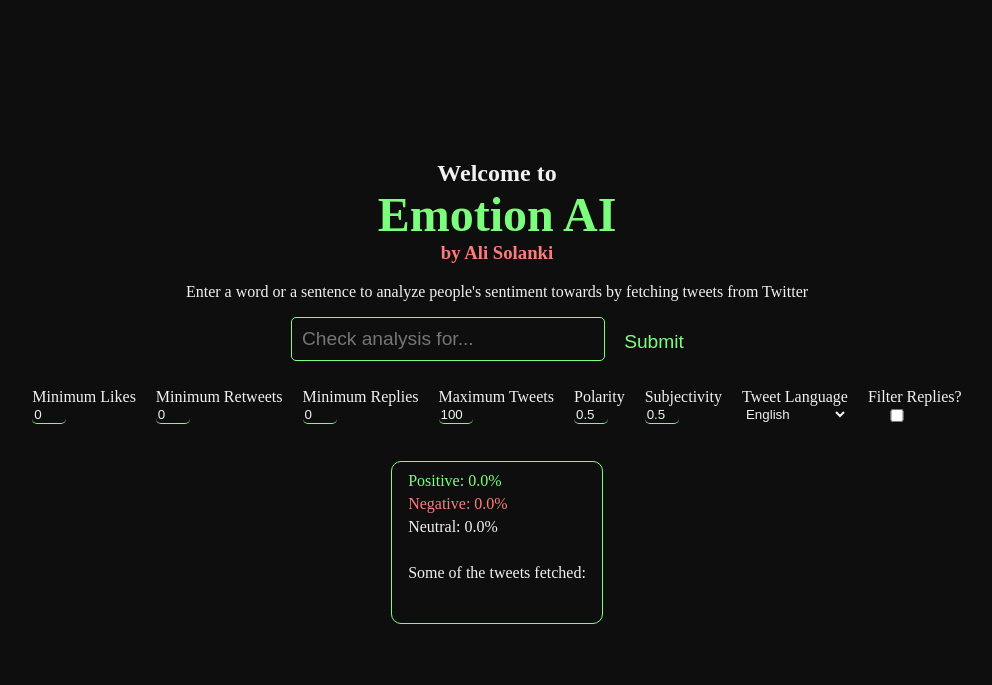
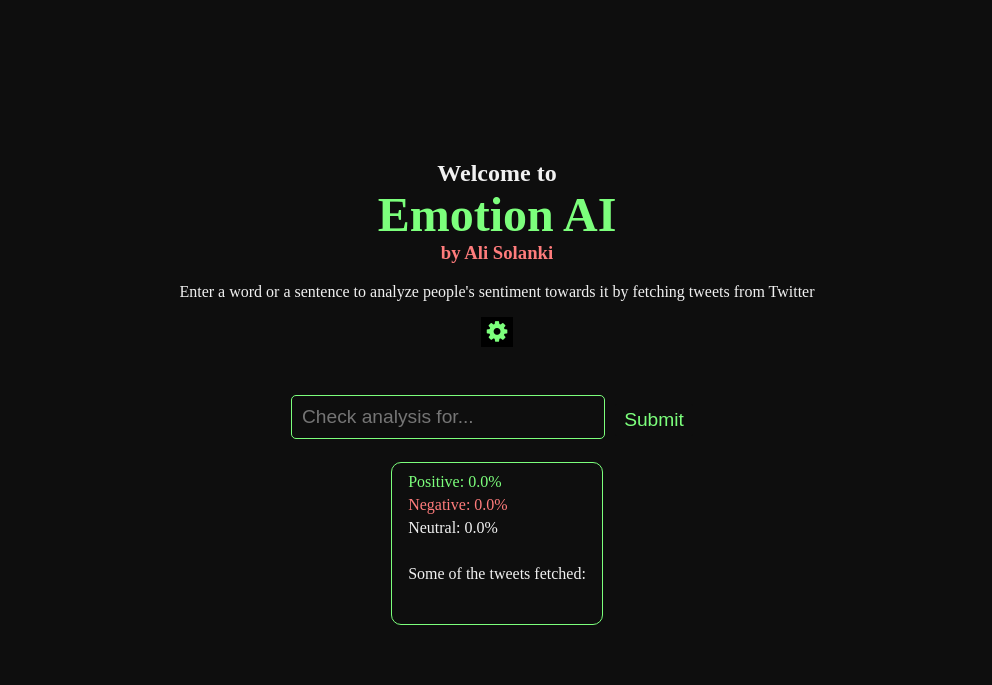
Before and after one commit to alisolanki/emotion-ai-sentiment-analysis, a Django app: page / in a window 1280 px wide. Shown: the top 685 px of the page, without its empty margins (143-1135 px from the left). Run offline with Django 4.2, Linux system fonts and the light colour scheme.

Commit message:
added a filters button 👀

```diff
--- a/home/views.py
+++ b/home/views.py
@@ -19,7 +19,7 @@
         'min_replies': min_replies,
         'max_tweets': max_tweets,
         'filter_replies': filter_replies,
-        'polarity': 0.5,
+        'polarity': 0,
         'subjectivity': 0.5,
     }
     resultModel = {
--- a/static/css/home.css
+++ b/static/css/home.css
@@ -73,6 +73,19 @@
 .search-box button:hover {
     translate: 2px -2px;
     box-shadow: -2px 2px 2px #7cff7c;
+    cursor: pointer;
+}
+
+button.filters-btn {
+    background: black;
+    color: #7cff7c;
+    border: none;
+    font-size: x-large;
+    margin-bottom: 2em;
+    transition: all 0.2s ease-in-out;
+}
+button.filters-btn:hover {
+    color: #f1f1f1;
     cursor: pointer;
 }
 
--- a/templates/home.html
+++ b/templates/home.html
@@ -5,8 +5,9 @@
     <meta charset="UTF-8" />
     <meta http-equiv="X-UA-Compatible" content="IE=edge" />
     <meta name="viewport" content="width=device-width, initial-scale=1.0" />
-    <link rel="icon" href="static/favicon.ico" />
+    <link rel="stylesheet" href="https://cdnjs.cloudflare.com/ajax/libs/font-awesome/4.7.0/css/font-awesome.min.css">
     {% load static %}
+    <link rel="icon" href="{% static 'favicon.ico' %}" />
     <link rel="stylesheet" type="text/css" href="{% static 'css/home.css' %}" />
     <title>Emotion AI | Sentiment Analysis | Ali Solanki</title>
 </head>
@@ -18,22 +19,20 @@
             <h1>Emotion AI</h1>
             <h3>by Ali Solanki</h3>
             <p>
-                Enter a word or a sentence to analyze people's sentiment towards by fetching tweets from Twitter
+                Enter a word or a sentence to analyze people's sentiment towards it by fetching tweets from Twitter
             </p>
         </section>
 
         <section class="search-container">
+            <button class="filters-btn" onclick="myFunction()"><i class="fa fa-gear"></i></button>
             <form action="" id="checker" method="POST">
                 {% csrf_token %}
                 <span class="search-box">
                     <input type="text" name="query" value="{{context.query}}" placeholder="Check analysis for..." />
                     <button type="submit" form="checker">Submit</button>
                 </span>
-                <!-- <button id="filter-btn">
-            <span class="filter-icon"></span>
-            <span class="filter-text">Filters</span>
-          </button> -->
-                <span class="filters-container">
+
+                <span class="filters-container" id="filters-cont" style="display:none">
                     <ul class="filters-list">
                         <li>
                             <label for="min_faves">Minimum Likes</label>
@@ -158,4 +157,15 @@
     </div>
 </body>
 
+<script>
+    function myFunction() {
+        var x = document.getElementById("filters-cont");
+        if (x.style.display === "flex") {
+            x.style.display = "none";
+        } else {
+            x.style.display = "flex";
+        }
+    }
+</script>
+
 </html>
```
